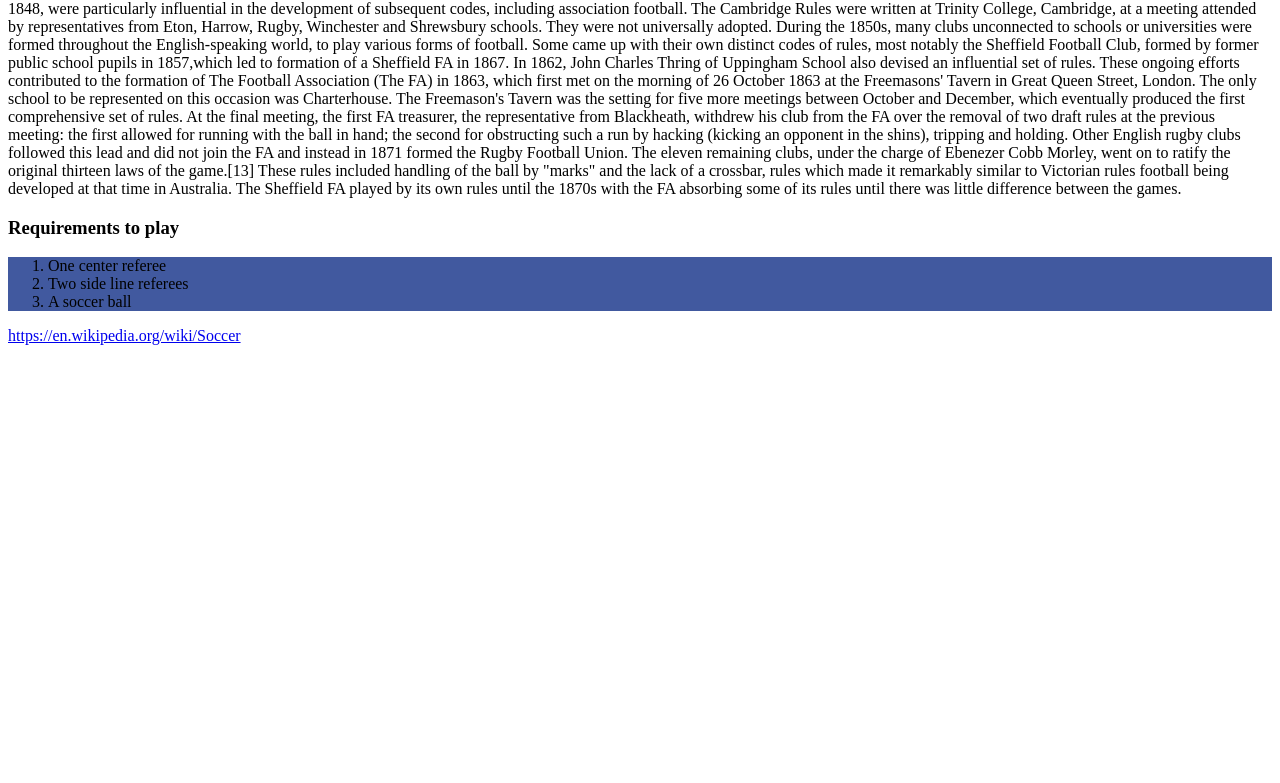
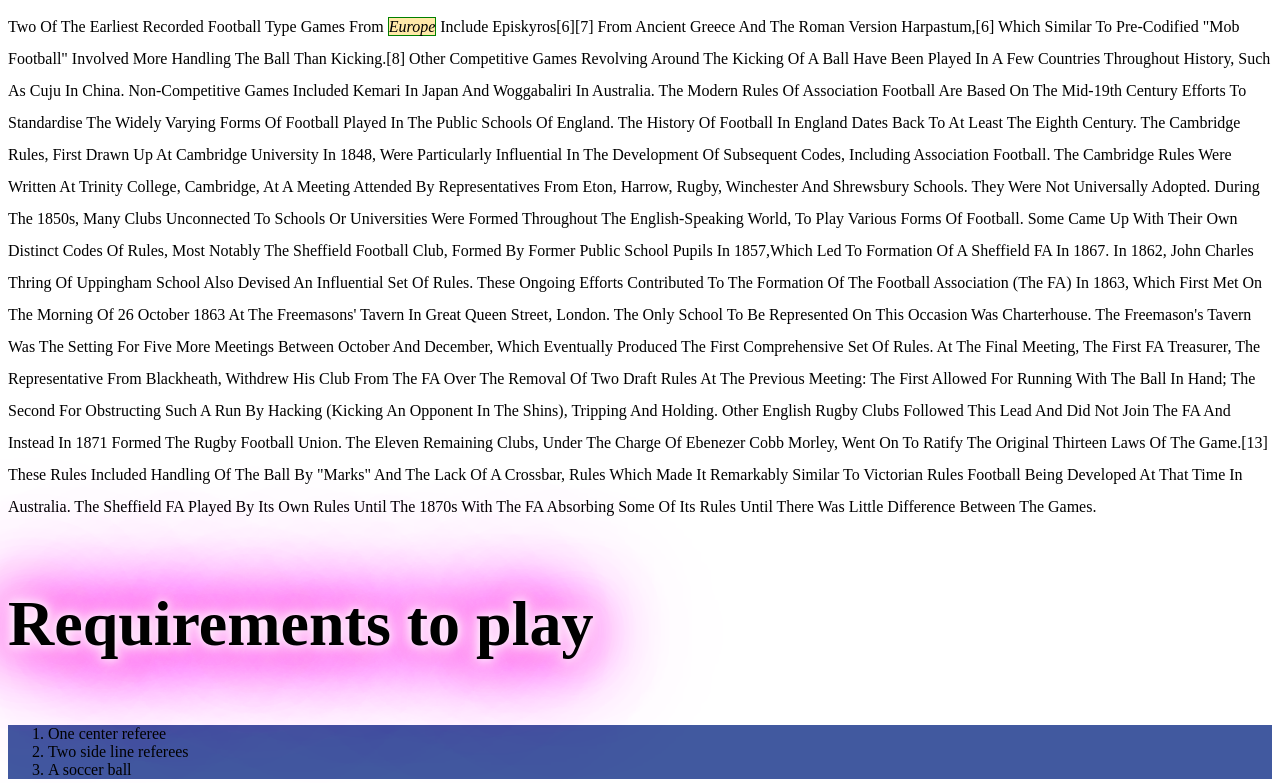
Before and after one commit to tomaskims/wsd1, a plain HTML site: page styling-text.html in a window 1280 px wide. Shown: the part 203-986 px from the top of the page. Before the commit the page ends 800 px from the top, so only its background shows below. Drawn offline with Linux system fonts and the light colour scheme; a web font is replaced by a local one.

Commit message:
css file name fixed

```diff
--- a/styling-text.html
+++ b/styling-text.html
@@ -1,7 +1,7 @@
 <!DOCTYPE html>
 <html lang="en">
 	<head>
-		<link rel="stylesheet" type="text/css" href="colors_stylesheet.css">
+		<link rel="stylesheet" type="text/css" href="styling_text_stylesheet.css">
 
 		<title>SOCCER-FOOTBALL</title>
 		<link href='http://fonts.googleapis.com/css?family=Cinzel:700' rel='stylesheet' type='text/css' />
```
